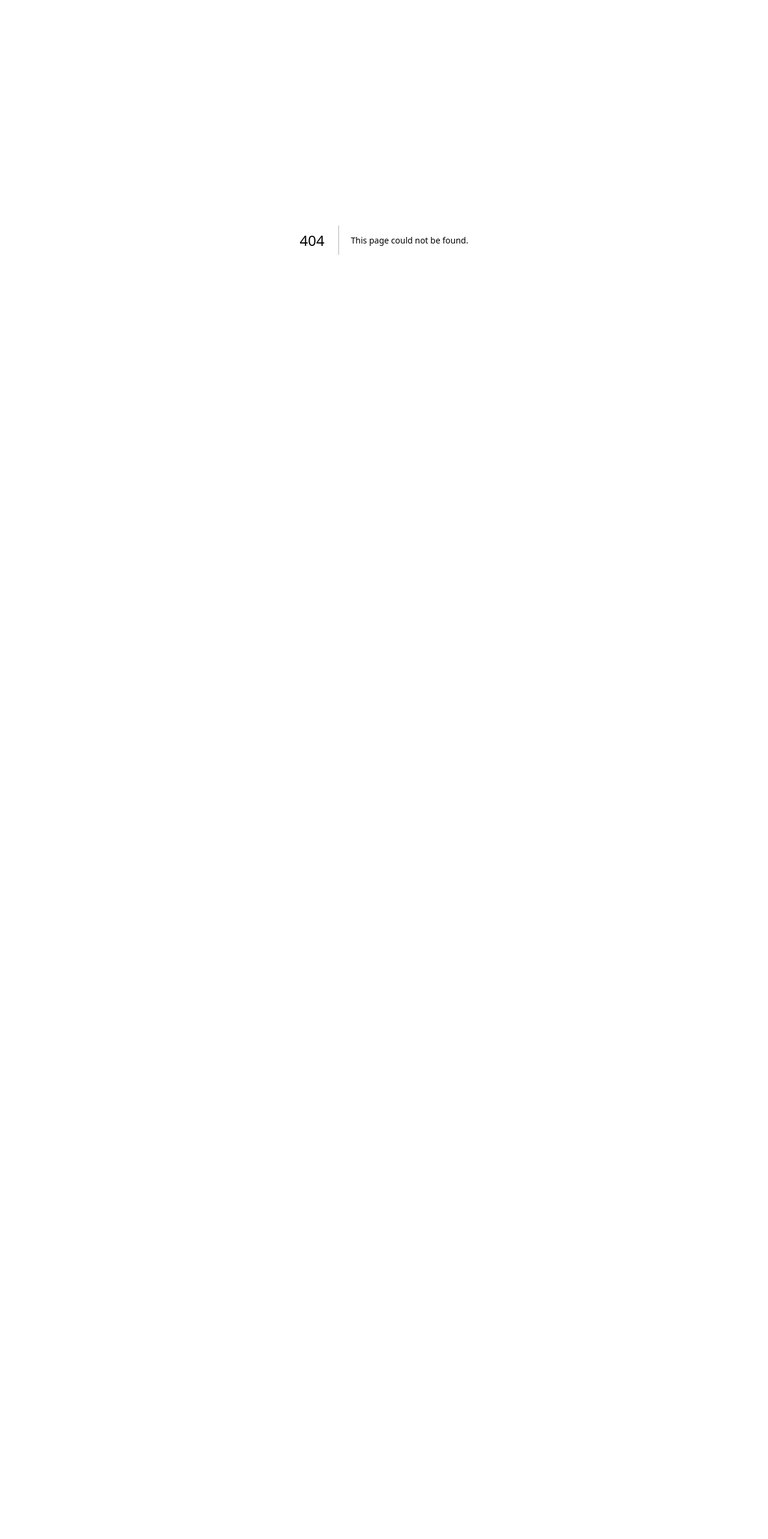
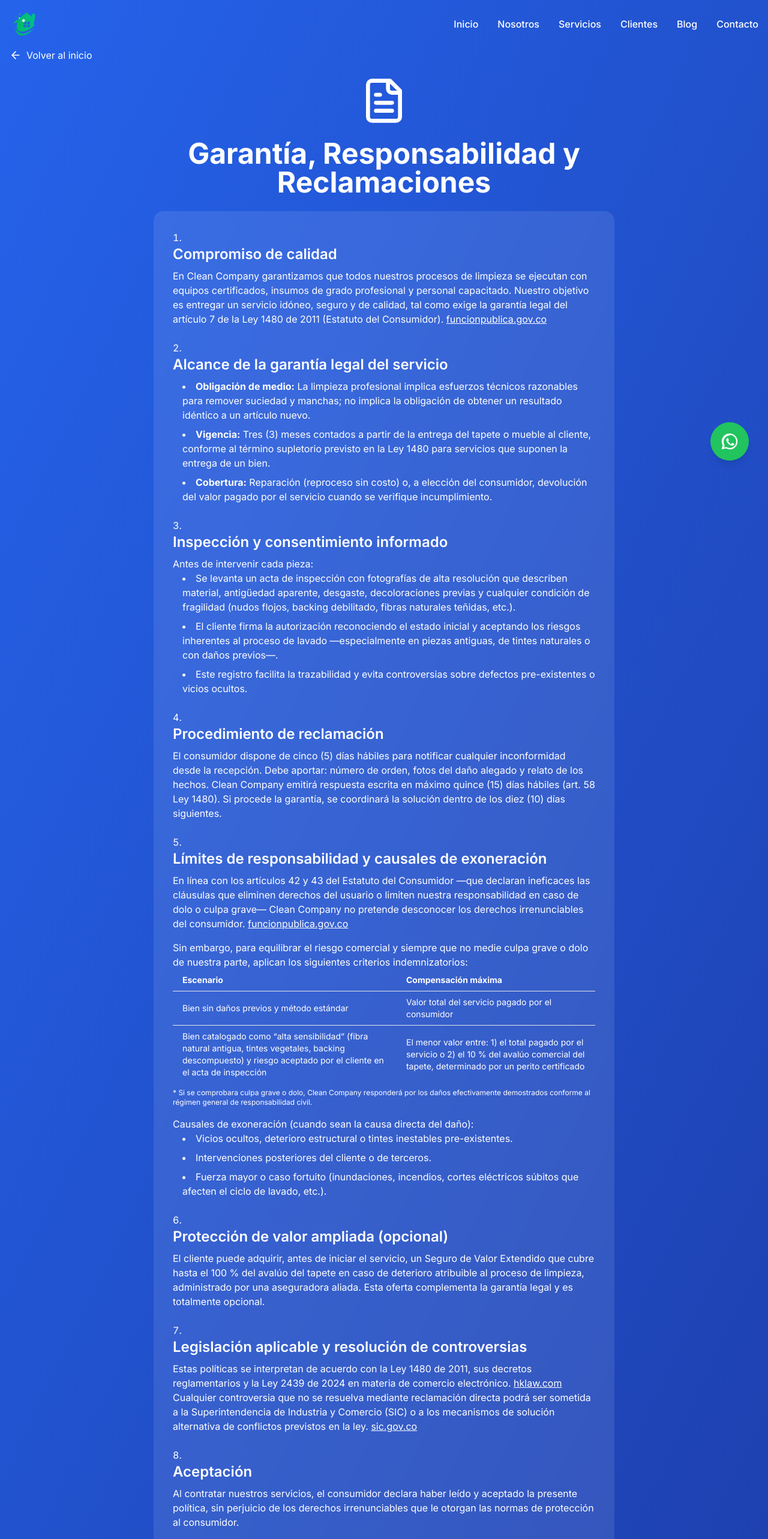
Before and after one commit to juanpst99/cleancompanyweb, a Next.js app: page /garantia in a window 1280 px wide. Before the commit this address had no page. Shown: the top 2566 px of the page at 60% size. Before the commit the page ends 800 px from the top, so only its background shows below. Built offline with nearby package versions, Linux system fonts and the light colour scheme.

Commit message:
feat: add guarantee and claims page

```diff
--- /dev/null
+++ b/src/app/garantia/page.tsx
@@ -0,0 +1,109 @@
+import { Metadata } from 'next'
+import Header from '@/components/Header'
+import WhatsAppButton from '@/components/WhatsAppButton'
+import Footer from '@/components/sections/Footer'
+import Link from 'next/link'
+import { FileText, ArrowLeft } from 'lucide-react'
+
+export const metadata: Metadata = {
+  title: 'Garantía, Responsabilidad y Reclamaciones | Clean Company',
+  description: 'Política de garantía y procedimiento de reclamaciones de Clean Company para servicios de limpieza profesional.',
+  keywords: ['garantía servicio limpieza', 'reclamaciones clean company', 'responsabilidad legal limpieza'],
+}
+
+export default function GarantiaPage() {
+  return (
+    <>
+      <Header />
+      <WhatsAppButton />
+      <section className="min-h-screen pt-20 pb-20 bg-gradient-to-br from-blue-600 to-blue-800">
+        <div className="container mx-auto px-4">
+          <Link href="/" className="inline-flex items-center text-white mb-6 hover:opacity-80 transition">
+            <ArrowLeft className="w-5 h-5 mr-2" />
+            Volver al inicio
+          </Link>
+
+          <div className="text-center text-white max-w-3xl mx-auto">
+            <FileText className="w-20 h-20 mx-auto mb-6" />
+            <h1 className="text-4xl md:text-5xl font-bold mb-6">Garantía, Responsabilidad y Reclamaciones</h1>
+            <div className="bg-white/10 backdrop-blur-sm rounded-2xl p-8 text-left space-y-6">
+              <ol className="list-decimal list-inside space-y-6">
+                <li>
+                  <h2 className="text-2xl font-semibold mb-2">Compromiso de calidad</h2>
+                  <p>En Clean Company garantizamos que todos nuestros procesos de limpieza se ejecutan con equipos certificados, insumos de grado profesional y personal capacitado. Nuestro objetivo es entregar un servicio idóneo, seguro y de calidad, tal como exige la garantía legal del artículo 7 de la Ley 1480 de 2011 (Estatuto del Consumidor). <a href="https://www.funcionpublica.gov.co" className="underline" target="_blank" rel="noopener noreferrer">funcionpublica.gov.co</a></p>
+                </li>
+                <li>
+                  <h2 className="text-2xl font-semibold mb-2">Alcance de la garantía legal del servicio</h2>
+                  <ul className="list-disc list-inside space-y-2 pl-4">
+                    <li><strong>Obligación de medio:</strong> La limpieza profesional implica esfuerzos técnicos razonables para remover suciedad y manchas; no implica la obligación de obtener un resultado idéntico a un artículo nuevo.</li>
+                    <li><strong>Vigencia:</strong> Tres (3) meses contados a partir de la entrega del tapete o mueble al cliente, conforme al término supletorio previsto en la Ley 1480 para servicios que suponen la entrega de un bien.</li>
+                    <li><strong>Cobertura:</strong> Reparación (reproceso sin costo) o, a elección del consumidor, devolución del valor pagado por el servicio cuando se verifique incumplimiento.</li>
+                  </ul>
+                </li>
+                <li>
+                  <h2 className="text-2xl font-semibold mb-2">Inspección y consentimiento informado</h2>
+                  <p>Antes de intervenir cada pieza:</p>
+                  <ul className="list-disc list-inside space-y-2 pl-4">
+                    <li>Se levanta un acta de inspección con fotografías de alta resolución que describen material, antigüedad aparente, desgaste, decoloraciones previas y cualquier condición de fragilidad (nudos flojos, backing debilitado, fibras naturales teñidas, etc.).</li>
+                    <li>El cliente firma la autorización reconociendo el estado inicial y aceptando los riesgos inherentes al proceso de lavado —especialmente en piezas antiguas, de tintes naturales o con daños previos—.</li>
+                    <li>Este registro facilita la trazabilidad y evita controversias sobre defectos pre-existentes o vicios ocultos.</li>
+                  </ul>
+                </li>
+                <li>
+                  <h2 className="text-2xl font-semibold mb-2">Procedimiento de reclamación</h2>
+                  <p>El consumidor dispone de cinco (5) días hábiles para notificar cualquier inconformidad desde la recepción. Debe aportar: número de orden, fotos del daño alegado y relato de los hechos. Clean Company emitirá respuesta escrita en máximo quince (15) días hábiles (art. 58 Ley 1480). Si procede la garantía, se coordinará la solución dentro de los diez (10) días siguientes.</p>
+                </li>
+                <li>
+                  <h2 className="text-2xl font-semibold mb-2">Límites de responsabilidad y causales de exoneración</h2>
+                  <p>En línea con los artículos 42 y 43 del Estatuto del Consumidor —que declaran ineficaces las cláusulas que eliminen derechos del usuario o limiten nuestra responsabilidad en caso de dolo o culpa grave— Clean Company no pretende desconocer los derechos irrenunciables del consumidor. <a href="https://www.funcionpublica.gov.co" className="underline" target="_blank" rel="noopener noreferrer">funcionpublica.gov.co</a></p>
+                  <p className="mt-4">Sin embargo, para equilibrar el riesgo comercial y siempre que no medie culpa grave o dolo de nuestra parte, aplican los siguientes criterios indemnizatorios:</p>
+                  <div className="overflow-x-auto">
+                    <table className="table-auto w-full text-sm">
+                      <thead>
+                        <tr className="border-b">
+                          <th className="px-4 py-2 text-left">Escenario</th>
+                          <th className="px-4 py-2 text-left">Compensación máxima</th>
+                        </tr>
+                      </thead>
+                      <tbody className="divide-y">
+                        <tr>
+                          <td className="px-4 py-2">Bien sin daños previos y método estándar</td>
+                          <td className="px-4 py-2">Valor total del servicio pagado por el consumidor</td>
+                        </tr>
+                        <tr>
+                          <td className="px-4 py-2">Bien catalogado como “alta sensibilidad” (fibra natural antigua, tintes vegetales, backing descompuesto) y riesgo aceptado por el cliente en el acta de inspección</td>
+                          <td className="px-4 py-2">El menor valor entre: 1) el total pagado por el servicio o 2) el 10 % del avalúo comercial del tapete, determinado por un perito certificado</td>
+                        </tr>
+                      </tbody>
+                    </table>
+                  </div>
+                  <p className="text-xs mt-2">* Si se comprobara culpa grave o dolo, Clean Company responderá por los daños efectivamente demostrados conforme al régimen general de responsabilidad civil.</p>
+                  <p className="mt-4">Causales de exoneración (cuando sean la causa directa del daño):</p>
+                  <ul className="list-disc list-inside space-y-2 pl-4">
+                    <li>Vicios ocultos, deterioro estructural o tintes inestables pre-existentes.</li>
+                    <li>Intervenciones posteriores del cliente o de terceros.</li>
+                    <li>Fuerza mayor o caso fortuito (inundaciones, incendios, cortes eléctricos súbitos que afecten el ciclo de lavado, etc.).</li>
+                  </ul>
+                </li>
+                <li>
+                  <h2 className="text-2xl font-semibold mb-2">Protección de valor ampliada (opcional)</h2>
+                  <p>El cliente puede adquirir, antes de iniciar el servicio, un Seguro de Valor Extendido que cubre hasta el 100 % del avalúo del tapete en caso de deterioro atribuible al proceso de limpieza, administrado por una aseguradora aliada. Esta oferta complementa la garantía legal y es totalmente opcional.</p>
+                </li>
+                <li>
+                  <h2 className="text-2xl font-semibold mb-2">Legislación aplicable y resolución de controversias</h2>
+                  <p>Estas políticas se interpretan de acuerdo con la Ley 1480 de 2011, sus decretos reglamentarios y la Ley 2439 de 2024 en materia de comercio electrónico. <a href="https://www.hklaw.com" className="underline" target="_blank" rel="noopener noreferrer">hklaw.com</a></p>
+                  <p>Cualquier controversia que no se resuelva mediante reclamación directa podrá ser sometida a la Superintendencia de Industria y Comercio (SIC) o a los mecanismos de solución alternativa de conflictos previstos en la ley. <a href="https://www.sic.gov.co" className="underline" target="_blank" rel="noopener noreferrer">sic.gov.co</a></p>
+                </li>
+                <li>
+                  <h2 className="text-2xl font-semibold mb-2">Aceptación</h2>
+                  <p>Al contratar nuestros servicios, el consumidor declara haber leído y aceptado la presente política, sin perjuicio de los derechos irrenunciables que le otorgan las normas de protección al consumidor.</p>
+                </li>
+              </ol>
+            </div>
+          </div>
+        </div>
+      </section>
+      <Footer />
+    </>
+  )
+}
```
